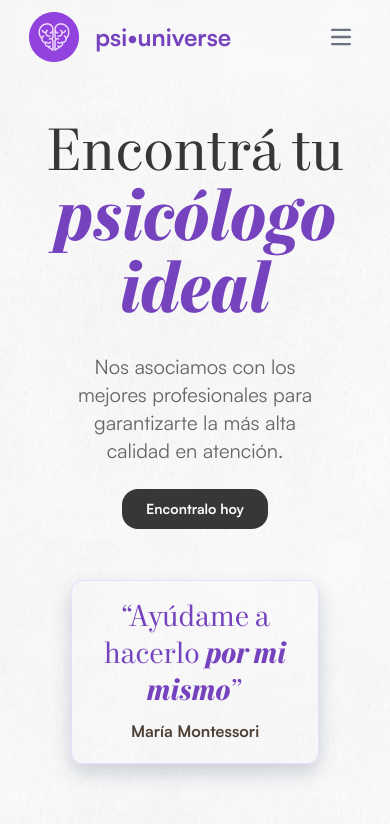
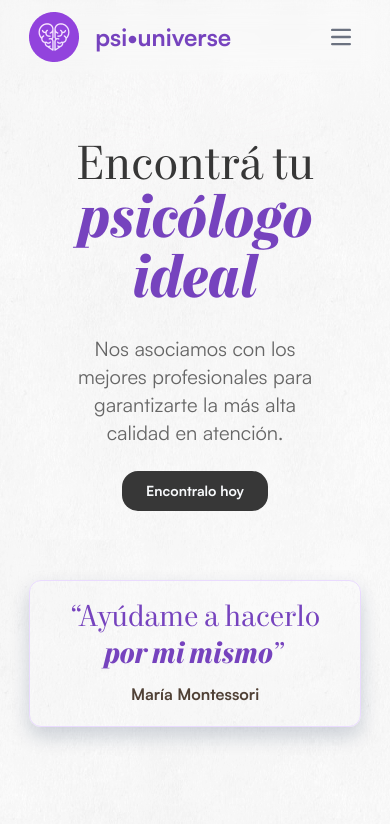
Before and after one commit to Geer68/psi_universe, a Next.js app: page / in a window 390 px wide. Shown: the top 824 px of the page. Built offline with nearby package versions, Linux system fonts and the light colour scheme.

Commit message:
Fixes home

```diff
--- a/src/components/CardConFrase.tsx
+++ b/src/components/CardConFrase.tsx
@@ -1,7 +1,7 @@
 export default function CardConFrase() {
   return (
-    <div className="flex items-center justify-center min-w-screen">
-      <article className="px-4 py-5 rounded-xl border-[#EADBFF] border-[1px] shadow-[rgba(13,_38,_76,_0.19)_0px_9px_20px] w-3/4 md:w-1/2 lg:w-2/5 text-center">
+    <section className="flex items-center justify-center min-w-screen">
+      <div className="px-4 py-5 rounded-xl border-[#EADBFF] border-[1px] shadow-[rgba(13,_38,_76,_0.19)_0px_9px_20px] w-full md:w-1/2 lg:w-2/5 text-center">
         <p className="text-[#7643BE] font-mort-modern text-3xl">
           “Ayúdame a hacerlo{" "}
           <strong className="font-mort-modern-condensed">por mi mismo</strong>”
@@ -9,7 +9,7 @@ export default function CardConFrase() {
         <p className="text-[#504136] font-bold text-md font-satoshi mt-2">
           María Montessori
         </p>
-      </article>
-    </div>
+      </div>
+    </section>
   );
 }
--- a/src/components/ComoSeHace.tsx
+++ b/src/components/ComoSeHace.tsx
@@ -40,8 +40,8 @@ const cards: CardProps[] = [
 export default function ComoSeHace() {
   return (
     <section className="mt-40 w-full">
-      <h2 className="font-mort-modern text-center font-medium text-5xl">
-        Te mostramos cómo <br /> se hace...
+      <h2 className="font-mort-modern text-center font-medium text-5xl w-full md:w-1/2 xl:w-1/3 2xl:w-1/4 m-auto">
+        Te mostramos cómo se hace...
       </h2>
       <div className="relative flex flex-col sm:flex-row items-center gap-10 md:gap-4 lg:gap-0 sm:items-start justify-between mx-0 xl:mx-20 mt-14">
         {cards.map((card, index) => (
--- a/src/components/HeroSection.tsx
+++ b/src/components/HeroSection.tsx
@@ -6,11 +6,11 @@ export default function HeroSection() {
       <img
         src="/hero_bg.svg"
         alt=""
-        className="absolute top-0 left-0 w-full h-full -z-10"
+        className="absolute top-0 -translate-x-1/2 left-1/2 w-2/3 -z-10"
       />
       <section className="text-center text-[#373737]">
-        <p className="text-6xl font-mort-modern">Encontrá tu</p>
-        <p className="text-[#7643BE] text-7xl font-bold italic font-mort-modern-condensed">
+        <p className="text-5xl sm:text-6xl font-mort-modern">Encontrá tu</p>
+        <p className="text-[#7643BE] text-6xl sm:text-7xl font-bold italic font-mort-modern-condensed">
           psicólogo ideal
         </p>
       </section>
```
